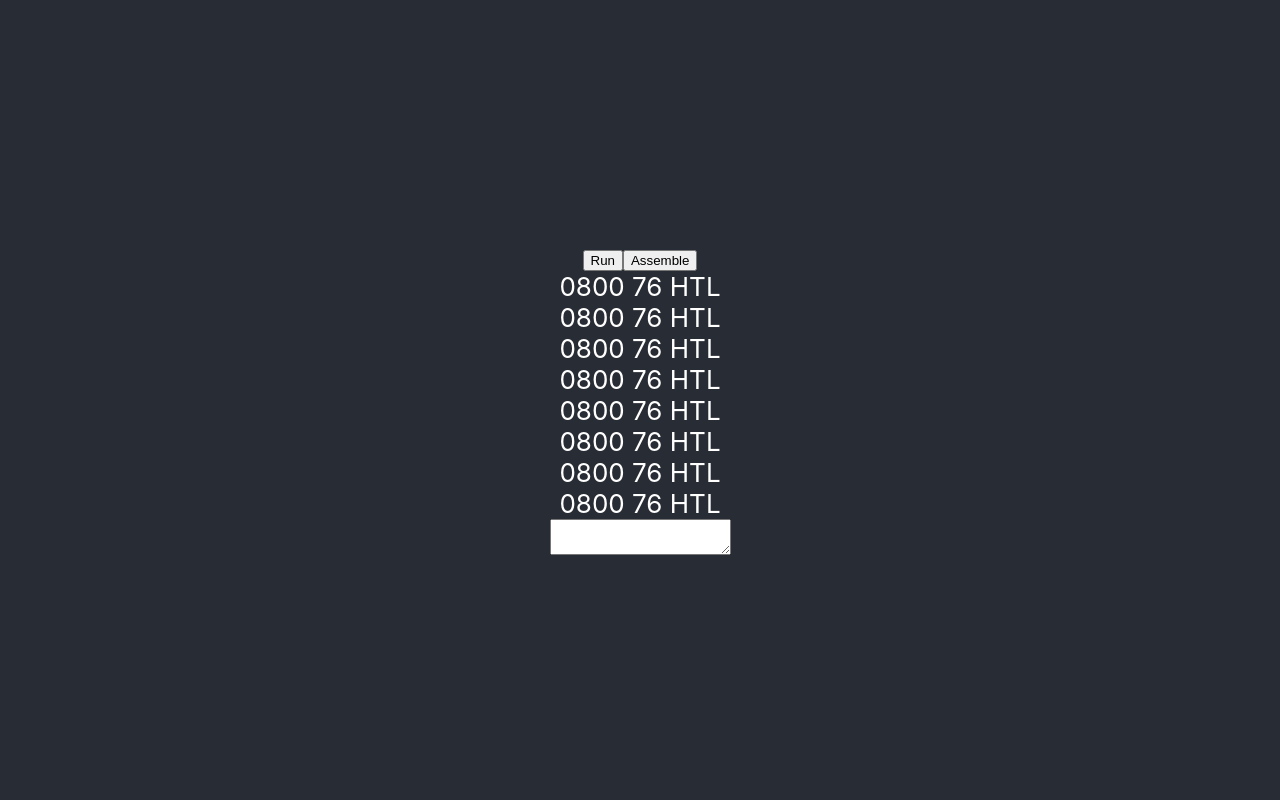
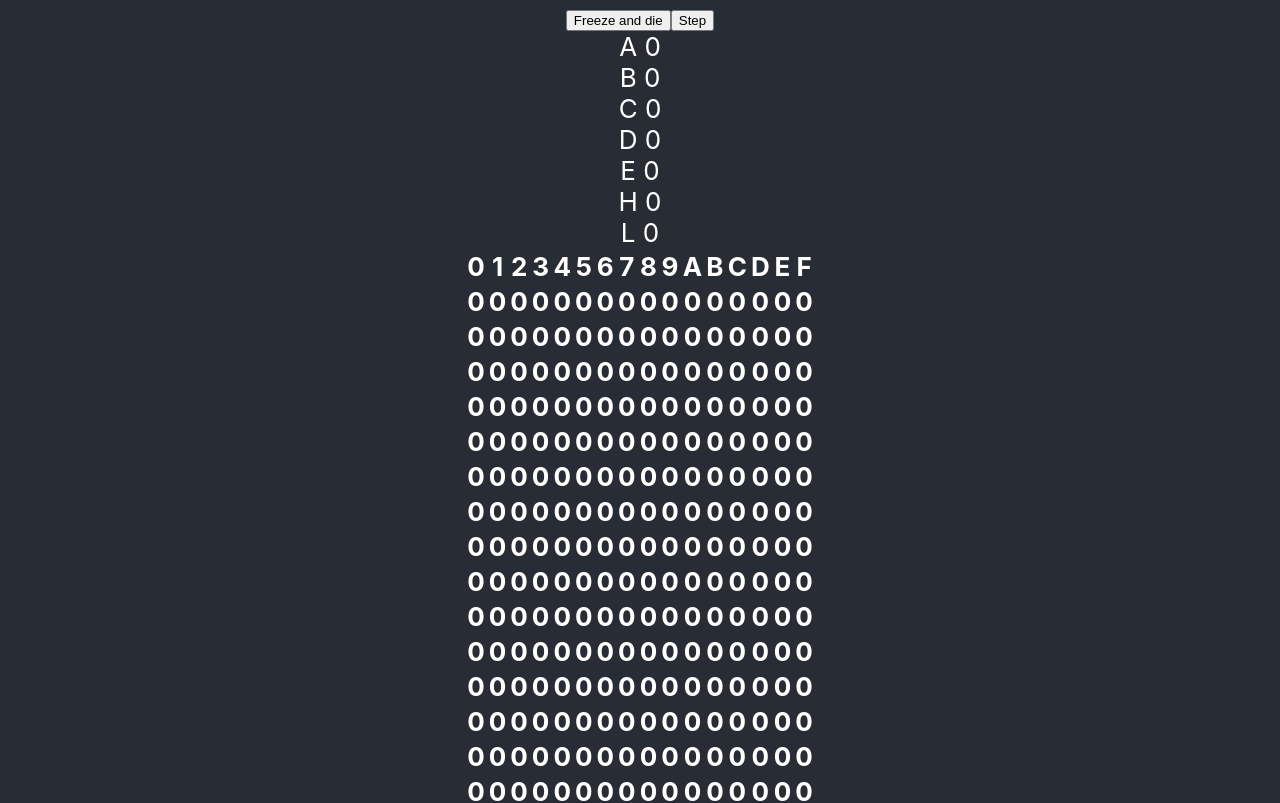
Before and after one commit to MetalPizzaCat/Intel8080-Emulator, a React (Create React App) app: page / in a window 1280 px wide. Shown: the top 803 px of the page. Built offline with nearby package versions, Linux system fonts and the light colour scheme.

Commit message:
added memory and register

```diff
--- a/src/App.js
+++ b/src/App.js
@@ -1,14 +1,46 @@
 import logo from './logo.svg';
 import './App.css';
 import React from 'react';
+import RegistersDisplay from './RegistersDisplay';
+import MemoryDisplay from './MemoryDisplay';
 
 export default class App extends React.Component {
   constructor(props) {
     super(props);
     this.state = {
-      program: [0x3e, 0x78, 0x47, 0x76],
+      /**
+      * Operations are stored not as op codes but in a more convenient format that
+      * stores operation name and operands, reducing need for weird jumps depending on
+      * how long is the operation and reducing amount of switch cases needed
+      *
+      *(there are at least 20 mov operations, i'm not doing them all by hand :O )
+      */
+      program: [
+        {
+          operation: "mvi",
+          arg1: "a",
+          arg2: 3
+        },
+        {
+          operation: "mov",
+          arg1: "b",
+          arg2: "a"
+        },
+        {
+          operation: "sta",
+          arg1: 0x0800
+        },
+        {
+          operation: "htl"
+        }
+      ],
+      memory: Array(0xbb0 - 0x800).fill(0),
       codeText: "mvi a,78\n mov b,a\n hlt",
-      jumps: null,
+      /**
+       * Jumps is map of all jump labels present in the program
+       * index is relative to processed program rather then original program id
+       */
+      jumps: [],
       programCounter: 0,
       //This emulator has address space from 0800 to 0bb0
       //and 0bb0-0800 is 380 which is 944 in decimal
@@ -28,25 +60,47 @@ export default class App extends React.Component {
   }
 
   advanceProgram() {
-    switch (this.state.program[this.state.programCounter]) {
-      case 0x3e:
-        this.setState(prevState => ({
-          registry: {
-            a: prevState.program[this.state.programCounter + 1]
-          }
-        }));
+    const operand = this.state.program[this.state.programCounter];
+    switch (operand.operation) {
+      case "mov":
+        this.setState(function (prev) {
+          prev.registry[operand.arg1] = prev.registry[operand.arg2];
+          return {
+            registry: {
+              ...prev.registry,
+            }
+          };
+        });
         break;
-      case 0x47:
+      case "mvi":
+        this.setState(function (prev) {
+          prev.registry[operand.arg1] = operand.arg2;
+          return {
+            registry: {
+              ...prev.registry,
+            }
+          };
+        });
         break;
-      case 0x76:
-        console.log("HALT!");
+      case "sta":
+        this.setState(function (prev) {
+          prev.memory[operand.arg1 - 0x800] = prev.registry.a;
+          return {
+            memory: prev.memory
+          };
+        });
+        break;
+      case "htl":
+        console.info("Finished execution");
         break;
       default:
-        throw new Error("Unknown operation code provided at " + this.state.ProgramCounter);
+        console.error("Unknown operand " + this.state.program[this.state.programCounter].operation);
+        break;
     }
     this.setState(prevState => ({
       programCounter: prevState.programCounter + 1
     }));
+    console.log(this.state.registry);
   }
 
   run() {
@@ -67,20 +121,18 @@ export default class App extends React.Component {
   render() {
     return <div className="App">
       <div className='Controls'>
-        <button onClick={this.run}>Run</button>
-        <button onClick={this.assemble}>Assemble</button>
+        <button onClick={this.run}>Freeze and die</button>
+        <button onClick={this.assemble}>Step</button>
       </div>
       <div className='Editors'>
         <div className='OperationStack'>
           {/*all of the operands available */}
-          <div>0800 76 HTL</div>
-          <div>0800 76 HTL</div>
-          <div>0800 76 HTL</div>
-          <div>0800 76 HTL</div>
-          <div>0800 76 HTL</div>
-          <div>0800 76 HTL</div>
-          <div>0800 76 HTL</div>
-          <div>0800 76 HTL</div>
+        </div>
+        <div className='Registers'>
+          <RegistersDisplay registers={this.state.registry} />
+        </div>
+        <div>
+          <MemoryDisplay memory={this.state.memory} />
         </div>
         <div>
           <textarea />
--- /dev/null
+++ b/src/MemoryDisplay.js
@@ -0,0 +1,37 @@
+import React from "react";
+
+export default class MemoryDisplay extends React.Component {
+    render() {
+        let memory = [];
+        for (let i = 0; i < this.props.memory.length; i++) {
+            let line = []
+            for (let j = 0; j < 16; j++) {
+                line.push(<th key={i * 16 + j}>{this.props.memory[i * 16 + j]}</th>);
+            }
+            memory.push(<tr key={i}>{line}</tr>)
+        }
+        return <div>
+            <table>
+                <tr>
+                    <th>0</th>
+                    <th>1</th>
+                    <th>2</th>
+                    <th>3</th>
+                    <th>4</th>
+                    <th>5</th>
+                    <th>6</th>
+                    <th>7</th>
+                    <th>8</th>
+                    <th>9</th>
+                    <th>A</th>
+                    <th>B</th>
+                    <th>C</th>
+                    <th>D</th>
+                    <th>E</th>
+                    <th>F</th>
+                </tr>
+                {memory}
+            </table>
+        </div>
+    }
+}
--- /dev/null
+++ b/src/RegistersDisplay.js
@@ -0,0 +1,15 @@
+import React from "react";
+
+export default class RegistersDisplay extends React.Component {
+    render() {
+        return <div>
+            <div key="A">A {this.props.registers.a}</div>
+            <div key="B">B {this.props.registers.b}</div>
+            <div key="C">C {this.props.registers.c}</div>
+            <div key="D">D {this.props.registers.d}</div>
+            <div key="E">E {this.props.registers.e}</div>
+            <div key="H">H {this.props.registers.h}</div>
+            <div key="L">L {this.props.registers.l}</div>
+        </div>
+    }
+}
```
Also changed, not shown: 1 other file (tests, documents, lock files or other folders).
